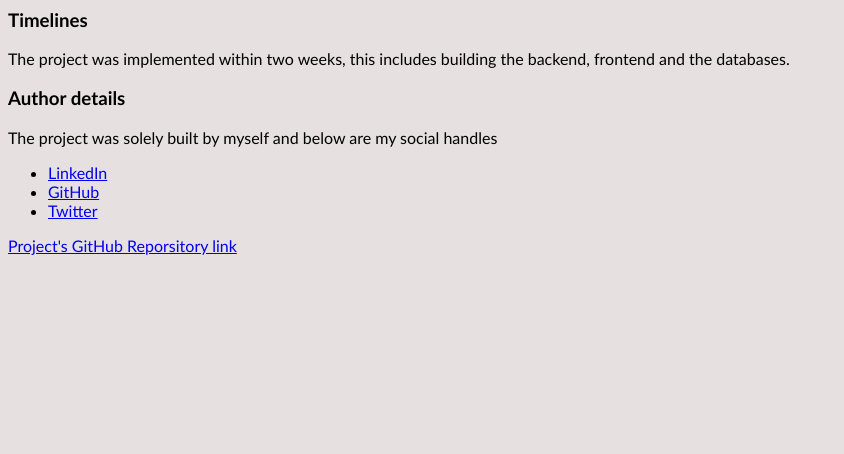
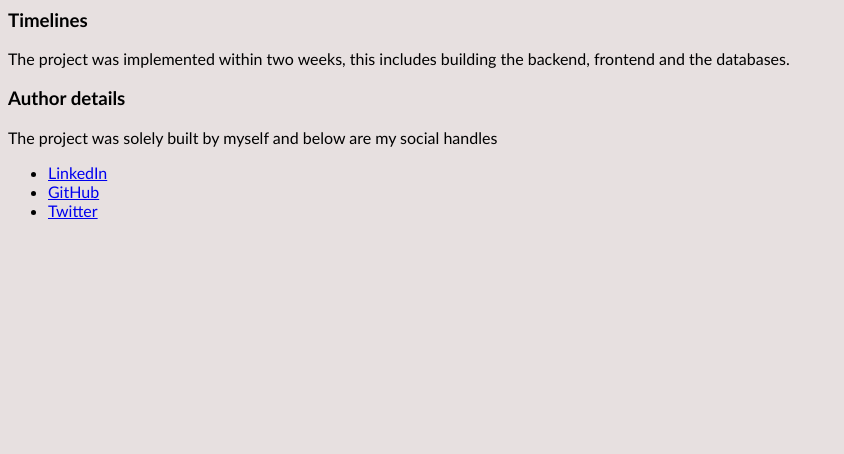
Before and after one commit to roochieng/YouTube_BookMarker, a Flask app: page /about in a window 1280 px wide. Shown: the part 260-714 px from the top of the page, without its empty margins (0-844 px from the left). Run offline with Flask 3, Linux system fonts and the light colour scheme.

Commit message:
update about links

```diff
--- a/YoutubeBookMark/templates/about.html
+++ b/YoutubeBookMark/templates/about.html
@@ -45,7 +45,6 @@
                 <a href="https://twitter.com/RobleyOchieng">Twitter</a>
             </li>
         </ul>
-        <p><a href="https://github.com/roochieng/YouTube_BookMarker">Project's GitHub Reporsitory link</a></p>
 
     </div>
 
```
